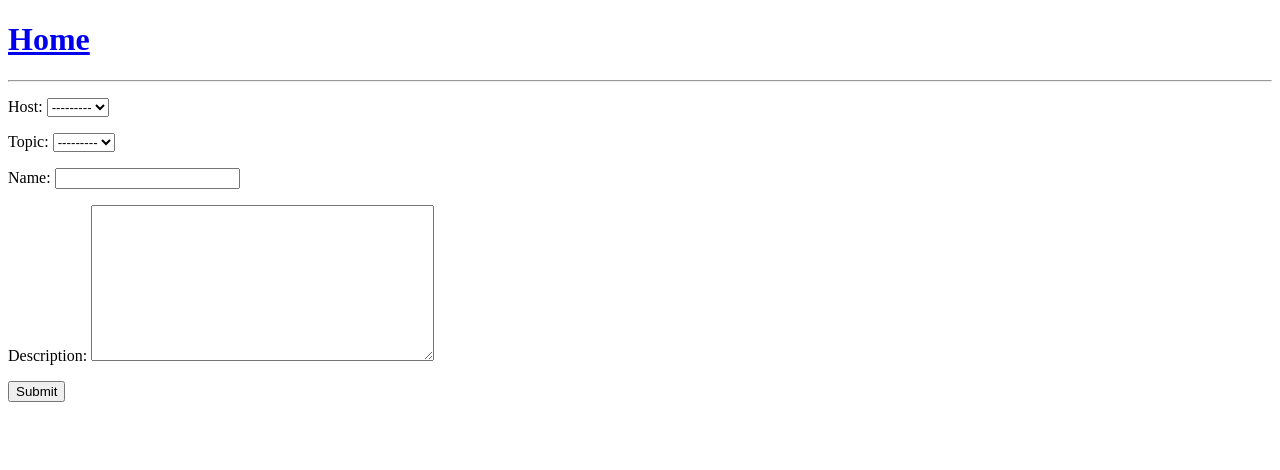
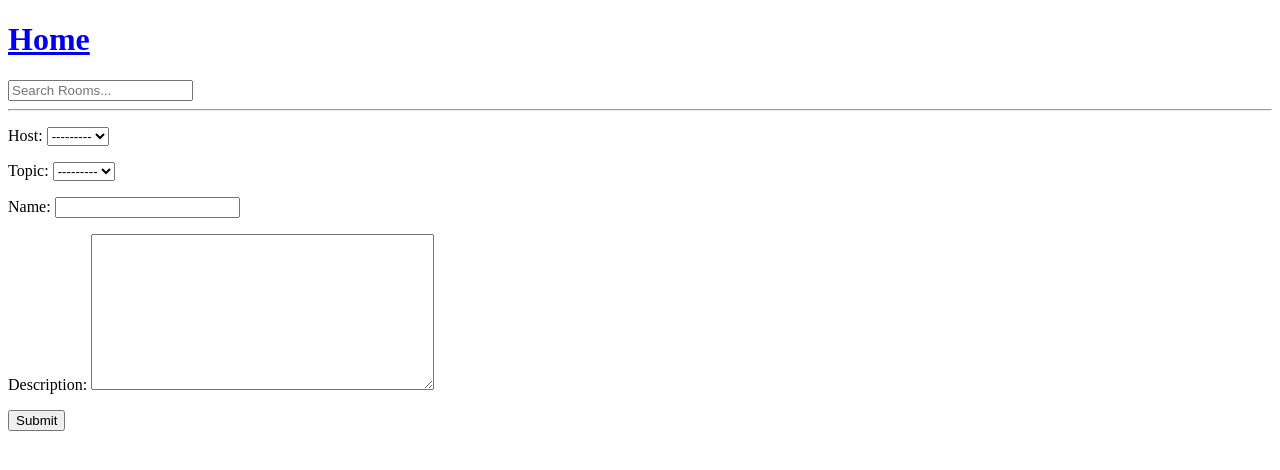
Before and after one commit to kevgathuku/studybud-django, a Django app: page /create_room in a window 1280 px wide. Shown: the top 470 px of the page. Run offline with Django 4.2, Linux system fonts and the light colour scheme; data that the repository does not hold is empty.

Commit message:
Implement rooms search using topic, room name or room description

```diff
--- a/base/templates/base/home.html
+++ b/base/templates/base/home.html
@@ -24,6 +24,7 @@
   </div>
 
   <div>
+    <h5> {{room_count}} Rooms available </h5>
     <a href="{% url 'create_room' %}"> Create Room </a>
 
     <div>
--- a/base/views.py
+++ b/base/views.py
@@ -1,4 +1,5 @@
 from django.shortcuts import render, redirect
+from django.db.models import Q
 from .models import Room, Topic
 from .forms import RoomForm
 
@@ -6,9 +7,14 @@ from .forms import RoomForm
 def home(request):
     q = request.GET.get('q') if request.GET.get('q') != None else ''
     # icontains -> case insensitive
-    rooms = Room.objects.filter(topic__name__icontains=q)
+    rooms = Room.objects.filter(
+        Q(topic__name__icontains=q) |
+        Q(name__icontains=q) |
+        Q(description__icontains=q)
+    )
     topics = Topic.objects.all()
-    context = {'rooms': rooms, 'topics': topics}
+    room_count = rooms.count()
+    context = {'rooms': rooms, 'topics': topics, 'room_count': room_count}
     return render(request, 'base/home.html', context)
 
 
--- a/templates/navbar.html
+++ b/templates/navbar.html
@@ -2,4 +2,8 @@
   <h1>Home</h1>
 </a>
 
+<form method="GET" action="{% url 'home' %}">
+  <input type="text" name="q" placeholder="Search Rooms..." />
+</form>
+
 <hr />
```
